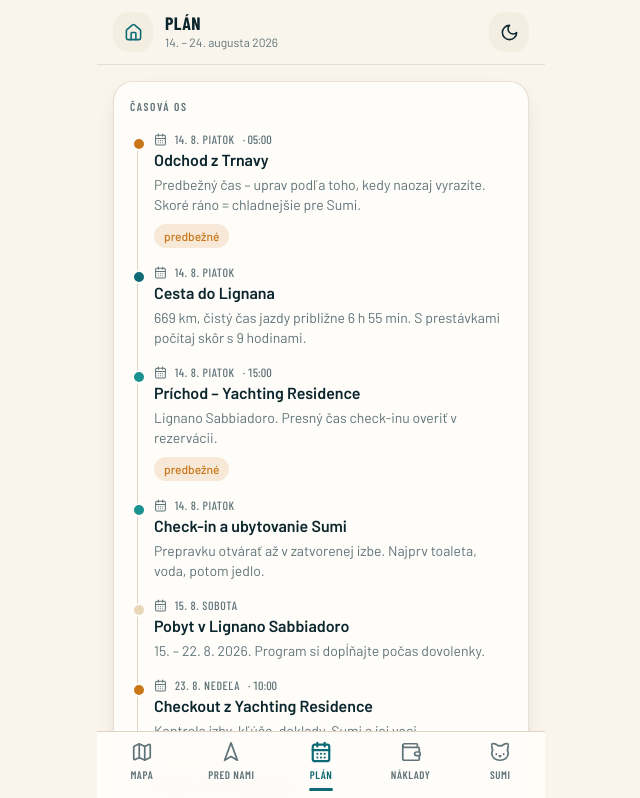
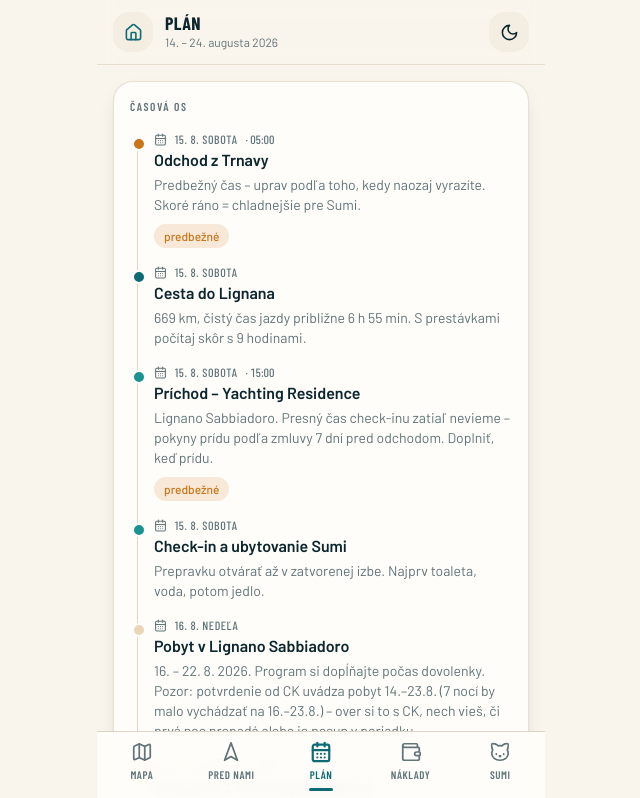
Before and after one commit to filipko525/Italy-Trip, a Next.js app in the folder trip-copilot/: page /plan in a window 1280 px wide. Shown: the top 798 px of the page, without its empty margins (319-959 px from the left). Built offline with nearby package versions, Linux system fonts and the light colour scheme.

Commit message:
Update plan.ts

```diff
--- a/trip-copilot/data/plan.ts
+++ b/trip-copilot/data/plan.ts
@@ -5,8 +5,7 @@ import type { PlanItem } from '@/types';
 export const PLAN: PlanItem[] = [
   {
     id: 'p-1',
-    date: '2026-08-14',
-    time: '05:00',
+    date: '2026-08-15',    time: '05:00',
     title: 'Odchod z Trnavy',
     detail: 'Predbežný čas – uprav podľa toho, kedy naozaj vyrazíte. Skoré ráno = chladnejšie pre Sumi.',
     kind: 'odchod',
@@ -14,33 +13,27 @@ export const PLAN: PlanItem[] = [
   },
   {
     id: 'p-2',
-    date: '2026-08-14',
-    title: 'Cesta do Lignana',
+    date: '2026-08-15',    title: 'Cesta do Lignana',
     detail: '669 km, čistý čas jazdy približne 6 h 55 min. S prestávkami počítaj skôr s 9 hodinami.',
     kind: 'jazda',
   },
   {
     id: 'p-3',
-    date: '2026-08-14',
-    time: '15:00',
+    date: '2026-08-15',    time: '15:00',
     title: 'Príchod – Yachting Residence',
-    detail: 'Lignano Sabbiadoro. Presný čas check-inu overiť v rezervácii.',
-    kind: 'prichod',
+    detail: 'Lignano Sabbiadoro. Presný čas check-inu zatiaľ nevieme – pokyny prídu podľa zmluvy 7 dní pred odchodom. Doplniť, keď prídu.',    kind: 'prichod',
     tentative: true,
   },
   {
     id: 'p-4',
-    date: '2026-08-14',
-    title: 'Check-in a ubytovanie Sumi',
+    date: '2026-08-15',    title: 'Check-in a ubytovanie Sumi',
     detail: 'Prepravku otvárať až v zatvorenej izbe. Najprv toaleta, voda, potom jedlo.',
     kind: 'checkin',
   },
   {
     id: 'p-5',
-    date: '2026-08-15',
-    title: 'Pobyt v Lignano Sabbiadoro',
-    detail: '15. – 22. 8. 2026. Program si dopĺňajte počas dovolenky.',
-    kind: 'pobyt',
+    date: '2026-08-16',    title: 'Pobyt v Lignano Sabbiadoro',
+    detail: '16. – 22. 8. 2026. Program si dopĺňajte počas dovolenky. Pozor: potvrdenie od CK uvádza pobyt 14.–23.8. (7 nocí by malo vychádzať na 16.–23.8.) – over si to s CK, nech vieš, či prvá noc prepadá alebo je posun v poriadku.',    kind: 'pobyt',
   },
   {
     id: 'p-6',
```
